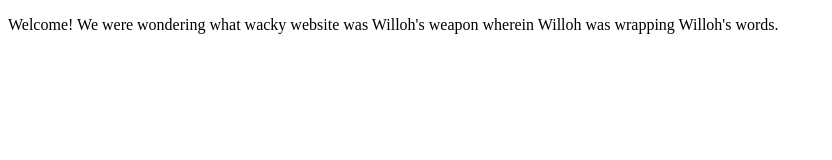
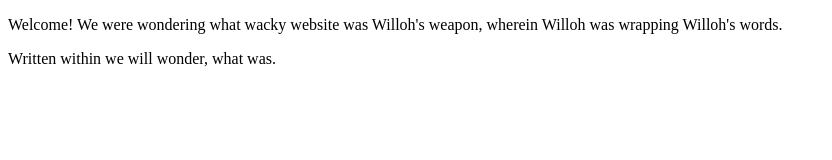
Before and after one commit to willohrobbins/willohrobbins.github.io, a plain HTML site: page MAIN/index.html in a window 1280 px wide. Shown: the whole page, without its empty margins (0-832 px from the left). Drawn offline with Linux system fonts and the light colour scheme.

Commit message:
Update index.html

```diff
--- a/MAIN/index.html
+++ b/MAIN/index.html
@@ -6,5 +6,6 @@
     <title>Willoh's Wonderful Wacky Website</title>
     <link rel="stylesheet" href="styles.css">
 </head>
-<p>Welcome! We were wondering what wacky website was Willoh's weapon wherein Willoh was wrapping Willoh's words.</p>
+<p>Welcome! We were wondering what wacky website was Willoh's weapon, wherein Willoh was wrapping Willoh's words.</p>
+    <p>Written within we will wonder, what was.</p>
 </html>
```
